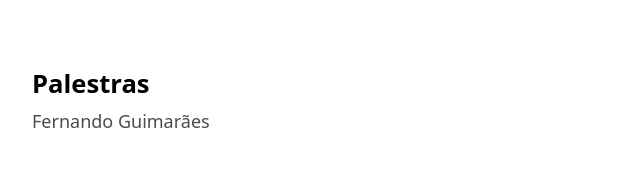
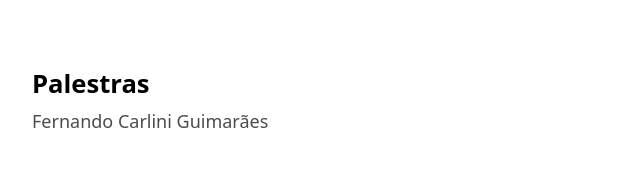
Before and after one commit to nandodsg/palestras, a plain HTML site: page index.html in a window 1280 px wide. Shown: the top 173 px of the page, 288-928 px from the left. Drawn offline with Linux system fonts and the light colour scheme.

Commit message:
Cartao de compartilhamento da palestra; nome completo na pagina inicial
Co-Authored-By: Claude Opus 5.5 <noreply@anthropic.com>

```diff
--- a/index.html
+++ b/index.html
@@ -3,8 +3,8 @@
 <head>
 <meta charset="utf-8">
 <meta name="viewport" content="width=device-width, initial-scale=1">
-<title>Palestras · Fernando Guimarães</title>
-<meta name="description" content="Apresentações das palestras de Fernando Guimarães.">
+<title>Palestras · Fernando Carlini Guimarães</title>
+<meta name="description" content="Apresentações das palestras de Fernando Carlini Guimarães.">
 <style>
   :root { color-scheme: light dark; }
   body { font: 18px/1.55 system-ui, -apple-system, "Segoe UI", sans-serif; max-width: 40rem; margin: 0 auto; padding: 4rem 1.25rem; }
@@ -21,7 +21,7 @@
 <body>
 <main>
   <h1>Palestras</h1>
-  <p class="sub">Fernando Guimarães</p>
+  <p class="sub">Fernando Carlini Guimarães</p>
   <ul>
     <li>
       <a href="sqlsaturday-2026/">Da inovação à resiliência: dados de PIX nas enchentes do RS</a>
```
Also changed, not shown: sqlsaturday-2026/index.html (+12 -0 lines), sqlsaturday-2026/og.png (added).
